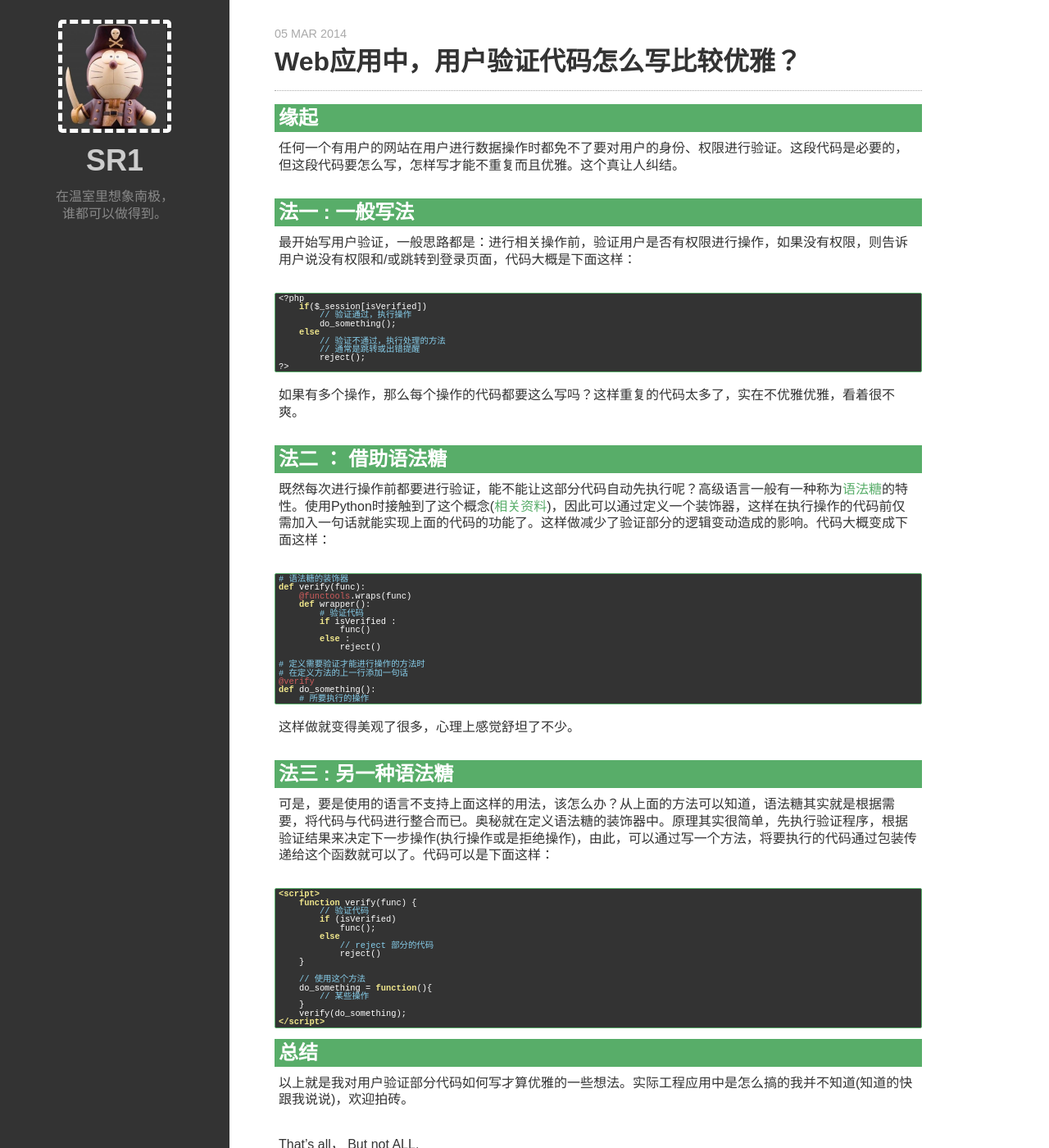
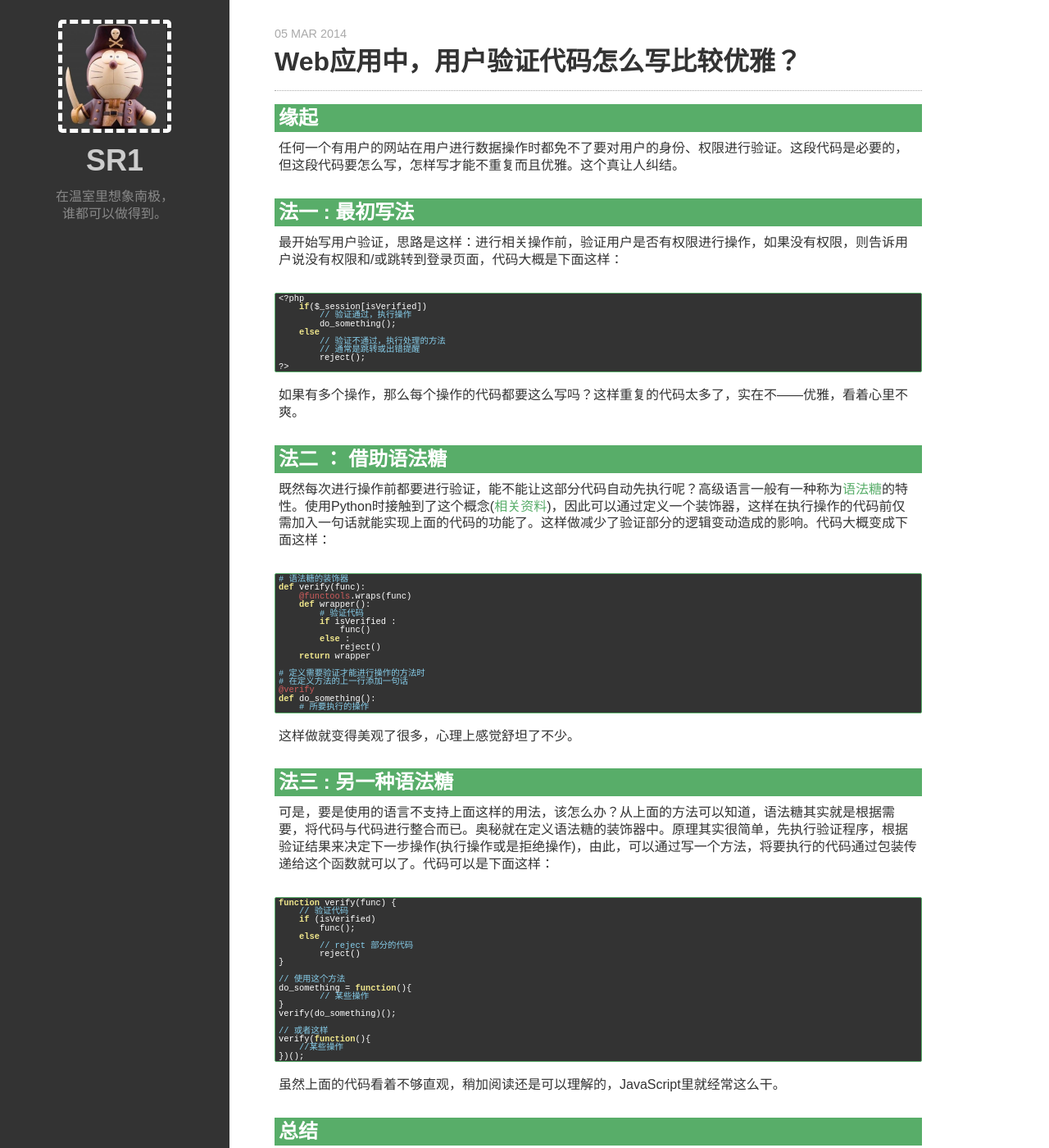
Before and after one commit to SR1s/sr1.me, a Jekyll site: the page built from _posts/2014-03-05-how-to-write-user-verification-logic-on-web-application.md, in a window 1280 px wide and 1400 px high. Shown: the whole window at 82% size. Built offline with Jekyll 4.4.1, drawn with Linux system fonts in a browser that asks for light colours; nearby versions of some CDN libraries; Markdown is read by kramdown in place of the engine named in the settings; comment, search, counter and statistics services are not loaded.

Commit message:
fix some bug of the post

```diff
--- a/_posts/2014-03-05-how-to-write-user-verification-logic-on-web-application.md
+++ b/_posts/2014-03-05-how-to-write-user-verification-logic-on-web-application.md
@@ -7,8 +7,8 @@ category: 爬坑之路
 # 缘起
 任何一个有用户的网站在用户进行数据操作时都免不了要对用户的身份、权限进行验证。这段代码是必要的，但这段代码要怎么写，怎样写才能不重复而且优雅。这个真让人纠结。
 
-# 法一 : 一般写法
-最开始写用户验证，一般思路都是：进行相关操作前，验证用户是否有权限进行操作，如果没有权限，则告诉用户说没有权限和/或跳转到登录页面，代码大概是下面这样：
+# 法一 : 最初写法
+最开始写用户验证，思路是这样：进行相关操作前，验证用户是否有权限进行操作，如果没有权限，则告诉用户说没有权限和/或跳转到登录页面，代码大概是下面这样：
 
     <?php
         if($_session[isVerified])
@@ -20,7 +20,7 @@ category: 爬坑之路
             reject();
     ?>
 
-如果有多个操作，那么每个操作的代码都要这么写吗？这样重复的代码太多了，实在不优雅优雅，看着很不爽。
+如果有多个操作，那么每个操作的代码都要这么写吗？这样重复的代码太多了，实在不——优雅，看着心里不爽。
 
 # 法二 ： 借助语法糖
 既然每次进行操作前都要进行验证，能不能让这部分代码自动先执行呢？高级语言一般有一种称为[语法糖](http://zh.wikipedia.org/zh-cn/%E8%AF%AD%E6%B3%95%E7%B3%96)的特性。使用Python时接触到了这个概念([相关资料](http://www.cnblogs.com/huxi/archive/2011/03/01/1967600.html))，因此可以通过定义一个装饰器，这样在执行操作的代码前仅需加入一句话就能实现上面的代码的功能了。这样做减少了验证部分的逻辑变动造成的影响。代码大概变成下面这样：
@@ -34,6 +34,7 @@ category: 爬坑之路
                 func()
             else :
                 reject()
+        return wrapper
 
     # 定义需要验证才能进行操作的方法时
     # 在定义方法的上一行添加一句话
@@ -46,22 +47,27 @@ category: 爬坑之路
 # 法三 : 另一种语法糖
 可是，要是使用的语言不支持上面这样的用法，该怎么办？从上面的方法可以知道，语法糖其实就是根据需要，将代码与代码进行整合而已。奥秘就在定义语法糖的装饰器中。原理其实很简单，先执行验证程序，根据验证结果来决定下一步操作(执行操作或是拒绝操作)，由此，可以通过写一个方法，将要执行的代码通过包装传递给这个函数就可以了。代码可以是下面这样：
 
-    <script>
-        function verify(func) {
-            // 验证代码
-            if (isVerified)
-                func();
-            else
-                // reject 部分的代码
-                reject()
-        }
+    function verify(func) {
+        // 验证代码
+        if (isVerified)
+            func();
+        else
+            // reject 部分的代码
+            reject()
+    }
 
-        // 使用这个方法
-        do_something = function(){
+    // 使用这个方法
+    do_something = function(){
             // 某些操作
-        }
-        verify(do_something);
-    </script>
+    }
+    verify(do_something)();
+
+    // 或者这样
+    verify(function(){
+        //某些操作
+    })();
+
+虽然上面的代码看着不够直观，稍加阅读还是可以理解的，JavaScript里就经常这么干。
 
 # 总结
 以上就是我对用户验证部分代码如何写才算优雅的一些想法。实际工程应用中是怎么搞的我并不知道(知道的快跟我说说)，欢迎拍砖。
```
